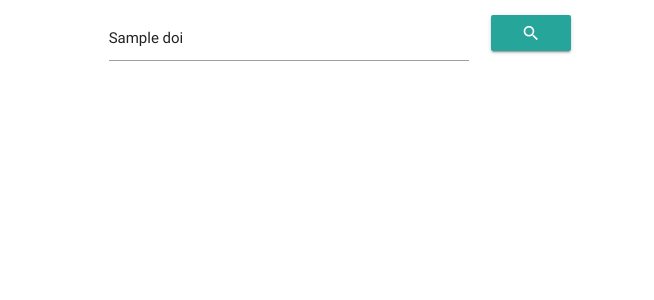
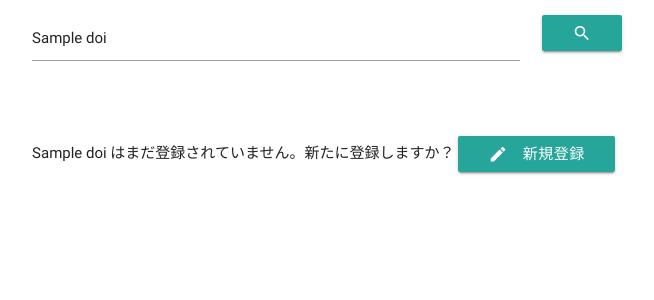
Before and after one commit to karadaharu/betterresearch, a Django app: template reviewshare/templates/reviewshare/search.html in a window 1280 px wide. Shown: the top 300 px of the page, without its empty margins (313-967 px from the left). Run offline with Django 3.2, Linux system fonts and the light colour scheme; the template is opened without the code that fills it: most values are stand-ins (such as "Sample title", 1, 10 or a date in 2020); some libraries are stand-ins or nearby versions.

Commit message:
add create page

```diff
--- a/reviewshare/templates/reviewshare/search.html
+++ b/reviewshare/templates/reviewshare/search.html
@@ -8,7 +8,7 @@
 
 <div class="container">
   <div class="row">
-    <form class="col s6 offset-s3" action="search" method="get">
+    <form class="col s8 offset-s2" action="search" method="get">
       <div class="row">
         <div class="input-field col s10">
           <input type="text" id="doi" name="doi" value="{{ doi }}">
@@ -23,11 +23,15 @@
     </form>
   </div><!-- row -->
   <div class="row">
-    <div class="col s8 offset-2">
+    <div class="col s8 offset-s2">
     {% if result %}
     {% elif doi == "" %}
       上の検索フォームにDOIを入力してください。
     {% else %}
+    {{ doi }} はまだ登録されていません。新たに登録しますか？
+    <a class="waves-effect waves-light btn" href="new">
+            <i class="material-icons left">create</i>新規登録
+    </a>
     {% endif %}
     </div><!-- s8 -->
   </div><!-- row -->
--- a/reviewshare/urls.py
+++ b/reviewshare/urls.py
@@ -7,4 +7,5 @@ from . import views
 urlpatterns = [
     url(r'^$', views.index, name='index'),
     url(r'^search', views.search, name='search'),
+    url(r'^new', views.new, name='new'),
 ]
--- a/reviewshare/views.py
+++ b/reviewshare/views.py
@@ -14,3 +14,6 @@ def search(request):
     return render(request,'reviewshare/search.html', {
         'doi' : request.GET.get('doi', ''),
     })
+
+def new(request):
+    return render(request,'reviewshare/new.html')
```
Also changed, not shown: reviewshare/templates/reviewshare/new.html (added, +16 -0 lines).
